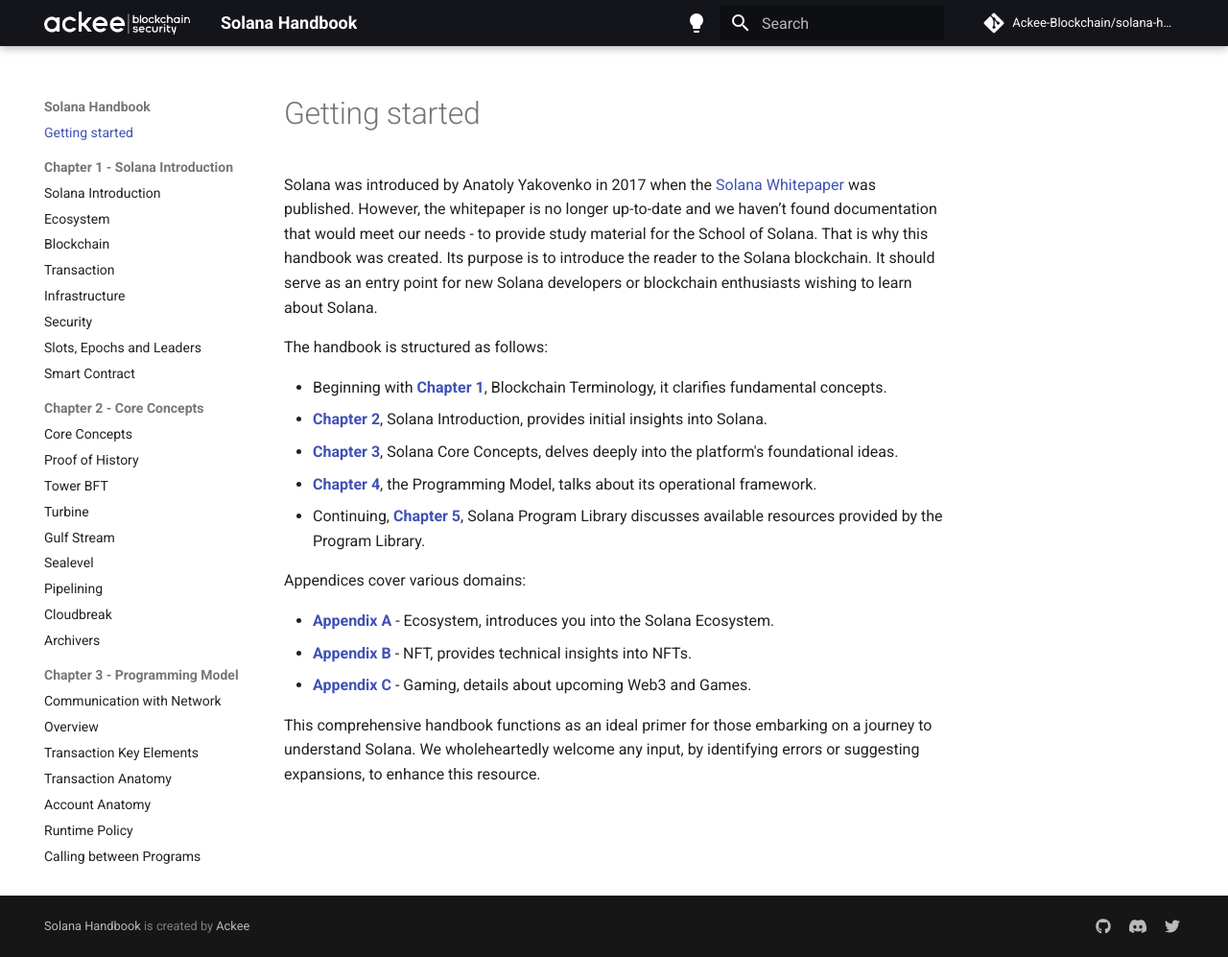
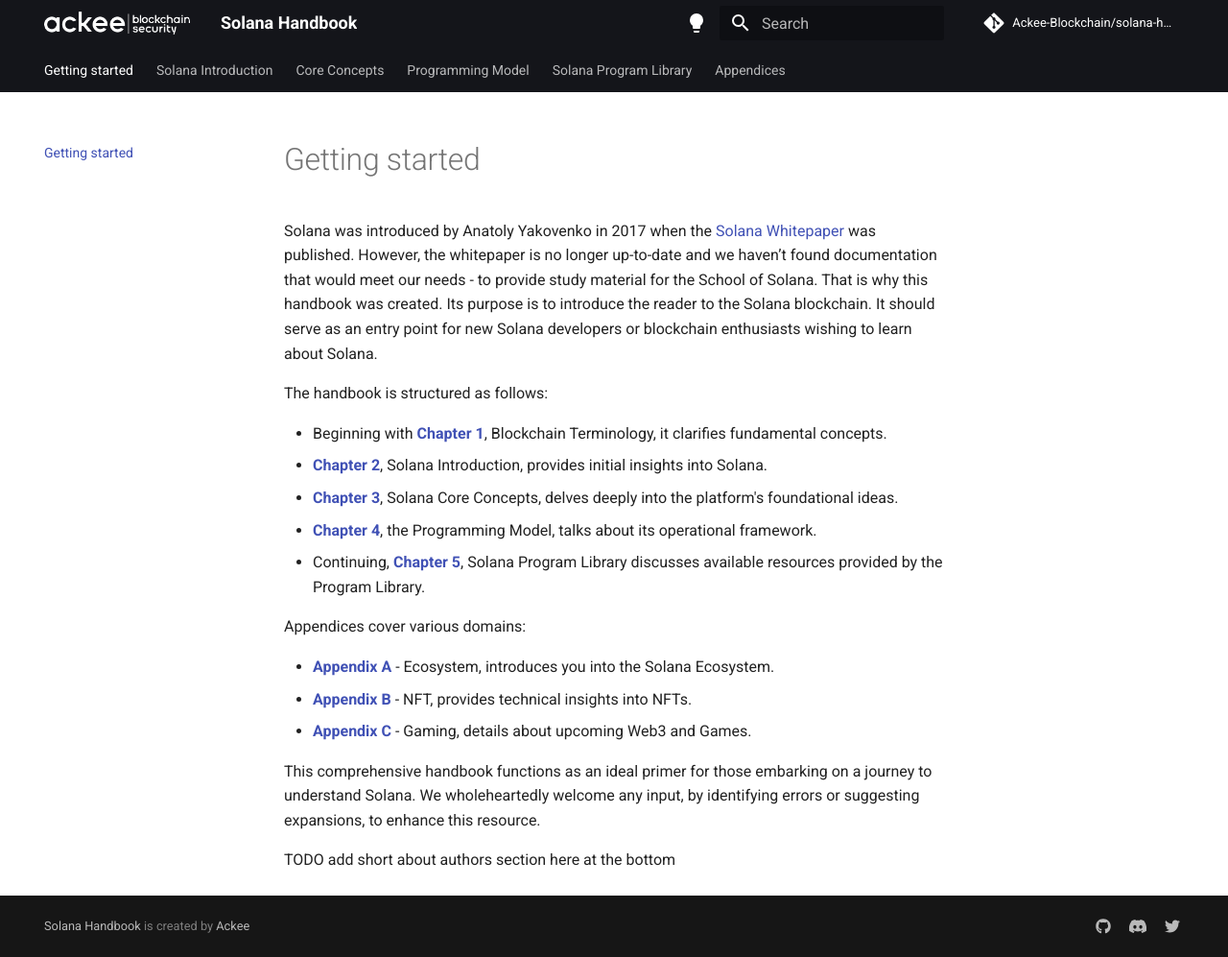
Before and after one commit to vmpyre/solana-handbook, an MkDocs documentation site: the page built from docs/index.md, in a window 1280 px wide and 997 px high. Shown: the whole window at 96% size. Built offline with MkDocs 1.6.1 and Material for MkDocs 9.7.7, drawn with Linux system fonts in a browser that asks for light colours; comment, search, counter and statistics services are not loaded.

Commit message:
change navigation bar

```diff
--- a/docs/index.md
+++ b/docs/index.md
@@ -19,6 +19,8 @@ This comprehensive handbook functions as an ideal primer for those embarking on
 a journey to understand Solana. We wholeheartedly welcome any input, by identifying
 errors or suggesting expansions, to enhance this resource.
 
+TODO
+add short about authors section here at the bottom
 <!-- ## Document Revisions
 
 | Revision  | Description                                                                      | Date           |
--- a/mkdocs.yml
+++ b/mkdocs.yml
@@ -7,7 +7,7 @@ site_author: Ackee Blockchain
 
 nav:
   - Getting started: index.md
-  - Chapter 1 - Solana Introduction:
+  - Solana Introduction:
       - Solana Introduction: handbook/chapter1/introduction.md
       - Ecosystem: handbook/chapter1/ecosystem.md
       - Blockchain: handbook/chapter1/blockchain.md
@@ -16,7 +16,7 @@ nav:
       - Security: handbook/chapter1/security.md
       - Slots, Epochs and Leaders: handbook/chapter1/slots-epochs-leaders.md
       - Smart Contract: handbook/chapter1/smart-contract.md
-  - Chapter 2 - Core Concepts:
+  - Core Concepts:
       - Core Concepts: handbook/chapter2/core-concepts.md
       - Proof of History: handbook/chapter2/proof-of-history.md
       - Tower BFT: handbook/chapter2/tower-bft.md
@@ -26,7 +26,7 @@ nav:
       - Pipelining: handbook/chapter2/pipelining.md
       - Cloudbreak: handbook/chapter2/cloudbreak.md
       - Archivers: handbook/chapter2/archivers.md
-  - Chapter 3 - Programming Model:
+  - Programming Model:
       - Communication with Network: handbook/chapter3/communication-with-network.md
       - Overview: handbook/chapter3/overview.md
       - Transaction Key Elements: handbook/chapter3/transaction-key-elements.md
@@ -34,17 +34,18 @@ nav:
       - Account Anatomy: handbook/chapter3/account-anatomy.md
       - Runtime Policy: handbook/chapter3/runtime-policy.md
       - Calling between Programs: handbook/chapter3/calling-between-programs.md
-  - Chapter 4 - Solana Program Library:
+  - Solana Program Library:
       - Solana Program Library: handbook/chapter4/solana-program-library.md
       - Token: handbook/chapter4/token-program.md
       - Associated Token: handbook/chapter4/associated-token-acc-program.md
       - Token 2022: handbook/chapter4/token-2022.md
       - Account Compression: handbook/chapter4/account-compression-program.md
-  - Appendix A - Ecosystem:
+  - Appendices:
+    - Appendix A - Ecosystem:
       - Wallets: handbook/appendixA/wallets.md
       - Popular Projects: handbook/appendixA/popular-projects.md
       - Solana Mobile Phone: handbook/appendixA/solana-mobile-phone.md
-  - Appendix B - NFTs:
+    - Appendix B - NFTs:
       - NFTs: handbook/appendixB/nfts.md
       - What is Metaplex?: handbook/appendixB/what-is-metaplex.md
       - Token Metadata Program: handbook/appendixB/token-metadata-program.md
@@ -54,9 +55,9 @@ nav:
       - Compression: handbook/appendixB/compression.md
       - Storing Metadata Off-chain: handbook/appendixB/metadata-off-chain.md
       - Executable NFT: handbook/appendixB/executable-nft.md
-  - Appendix C - Gaming:
+    - Appendix C - Gaming:
       - Gaming: handbook/appendixC/index.md
-  - About Authors: handbook/authors.md
+    - About Authors: handbook/authors.md
 
 # Beware this is strongly dependent on names of folders , example:
 # images have to be stored within the docs/images folder
@@ -89,6 +90,7 @@ theme:
     - content.code.copy
     # https://squidfunk.github.io/mkdocs-material/setup/setting-up-navigation/#navigation-sections
     - navigation.sections
+    - navigation.tabs
     # may be used
     # - navigation.footer
 
```
